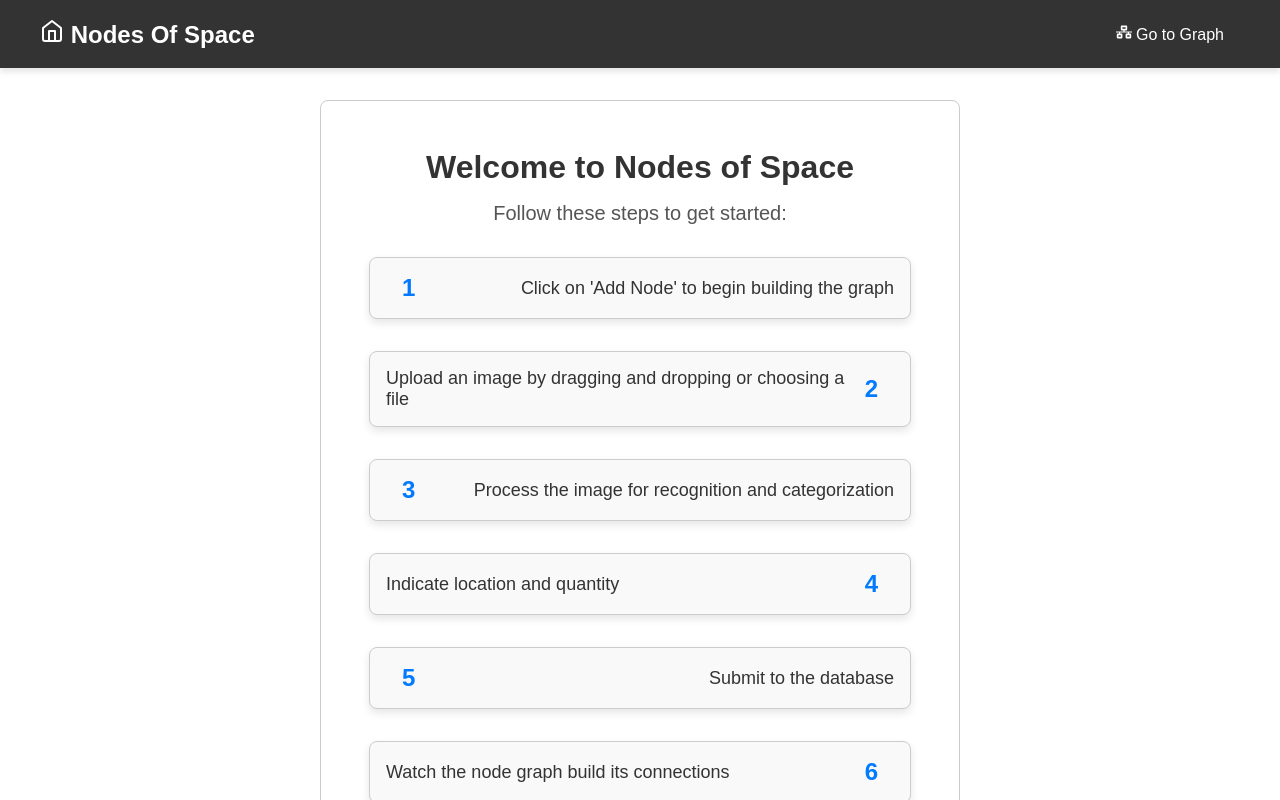
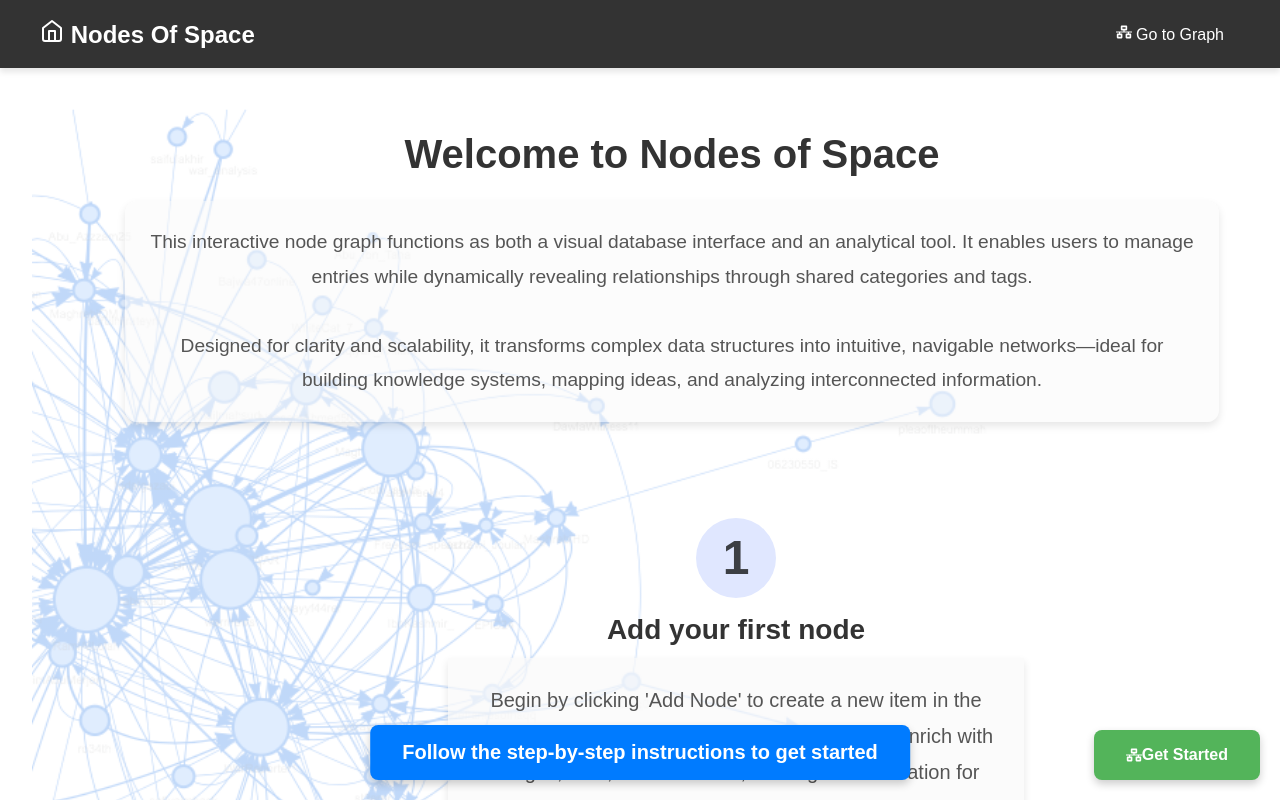
Before and after one commit to EpicurianCoder/nodesofspace, a Next.js app: page / in a window 1280 px wide. Built offline with nearby package versions, Linux system fonts and the light colour scheme.

Commit message:
Improve VisionAPI calls

```diff
--- a/src/app/globals.css
+++ b/src/app/globals.css
@@ -516,63 +516,110 @@ button[type="submit"]:hover {
   font-size: 1.25rem; /* Adjust icon size */
 }
 
+.landing-container {
+  width: 100vw; /* Full width of the viewport */
+  height: 100vh; /* Full height of the viewport */
+  padding: 2rem; /* Add padding for spacing */
+  box-sizing: content-box;
+}
+
 /* Landing Page Styling */
 .landing-page {
-  max-width: 800px;
+  max-width: auto;
   margin: 0 auto;
   padding: 2rem;
   text-align: center;
+  background-image:
+    linear-gradient(to right, rgba(255, 255, 255, 0.7), rgba(255, 255, 255, 0.7)), /* Transparent gradient overlay */
+    url('/images/screen-shot-2016-07-03-at-10-32-05-pm.webp'),
+    url('/images/screen-shot-2016-07-03-at-10-32-05-pm.webp');
+    background-size: 200% 200%, 130%, 130%; /* Set the size for both images */
+    background-position: -600px -10px, 300px 1500px; /* Position the first and second images */
+    background-repeat: no-repeat, no-repeat, no-repeat; /* Prevent additional repeats */
 }
 
 .landing-title {
-  font-size: 2rem;
+  font-size: 2.5rem;
   font-weight: bold;
-  margin-bottom: 1rem;
+  margin-bottom: 1.5rem;
   color: #333;
 }
 
 .landing-subtitle {
-  font-size: 1.25rem;
+  font-size: 1.2rem; /* Increase font size for better visibility */
   margin-bottom: 2rem;
   color: #555;
+  line-height: 1.8;
+  padding: 1.5rem; /* Add padding inside the box */
+  background-color:rgba(249, 249, 249, 0.5); /* Light background with 70% opacity */
+  box-shadow: 0 4px 8px rgba(0, 0, 0, 0.1); /* Subtle shadow for depth */
+  border-radius: 12px; /* Rounded corners */
+  text-align: center; /* Center-align the text */
+  max-width: 90%; /* Limit the width for readability */
+  margin: 0 auto 2rem; /* Center the box and add spacing below */
+  box-shadow: 0 4px 8px rgba(0, 0, 0, 0.1); /* Subtle shadow for depth */
 }
 
 .steps-container {
   display: flex;
+  padding: 2rem;
   flex-direction: column;
-  gap: 2rem;
+  gap: 2rem; /* Add spacing between steps */
 }
 
 .step {
   display: flex;
+  flex-direction: column;
   align-items: center;
-  justify-content: space-between;
-  padding: 1rem;
-  border: 1px solid #ccc;
-  border-radius: 8px;
-  background-color: #f9f9f9;
-  box-shadow: 0 4px 8px rgba(0, 0, 0, 0.1);
+  text-align: center;
+  padding: 2rem;
 }
 
 .step-left {
-  flex-direction: row;
+  align-self: flex-start; /* Align to the left */
+  padding-left: 10rem;
 }
 
 .step-right {
-  flex-direction: row-reverse;
+  align-self: flex-end; /* Align to the right */
+  padding-right: 10rem;
 }
 
 .step-number {
-  font-size: 1.5rem;
+  font-size: 3rem;
+  padding: 0.5rem;
+  border-radius: 50%;
+  background-color: #e0e7ff;
+  width: 5rem;
+  height: 5rem;
+  display: flex;
+  justify-content: center;
+  align-items: center;
   font-weight: bold;
-  color: #007bff;
-  margin: 0 1rem;
+  color: #3c3f44;
+  margin-bottom: 1rem;
 }
 
-.step-text {
-  font-size: 1.125rem;
-  color: #333;
-  text-align: left;
+/* Larger and more prominent step text */
+.step-text-1 {
+  max-width: 60%;
+  font-size: 1.75rem; /* Increase font size for the header */
+  font-weight: bold;
+  color: #333; /* Darker color for the header */
+  margin-bottom: 0.75rem; /* Add more spacing below */
+  text-align: center; /* Center-align the text */
+}
+
+.step-text-2 {
+  max-width: 60%;
+  font-size: 1.25rem; /* Increase font size for the explanation */
+  font-weight: normal;
+  color: #555; /* Lighter color for the explanation */
+  line-height: 1.8; /* Improve readability with increased line height */
+  text-align: center; /* Center-align the text */
+  background-color:rgba(249, 249, 249, 0.7); /* Light background with 70% opacity */
+  box-shadow: 0 4px 8px rgba(0, 0, 0, 0.1); /* Subtle shadow for depth */
+  padding: 1.5rem; /* Add padding inside the box */
 }
 
 .loading-overlay {
@@ -615,3 +662,50 @@ button[type="submit"]:hover {
   max-width: 200px;
   height: auto;
 }
+
+.step-by-step {
+  position: fixed; /* Fix the element to the viewport */
+  bottom: 20px; /* Position it 20px from the bottom of the screen */
+  left: 50%; /* Center it horizontally */
+  transform: translateX(-50%); /* Adjust for centering */
+  background-color: #007bff; /* Blue background for visibility */
+  color: #fff; /* White text for contrast */
+  padding: 1rem 2rem; /* Add padding for spacing */
+  border-radius: 8px; /* Rounded corners for a modern look */
+  box-shadow: 0 4px 8px rgba(0, 0, 0, 0.2); /* Subtle shadow for depth */
+  font-size: 1.25rem; /* Adjust font size for readability */
+  font-weight: bold; /* Make the text bold */
+  z-index: 1000; /* Ensure it appears above other elements */
+  text-align: center; /* Center-align the text */
+}
+
+.button-container {
+  position: fixed; /* Fix the button to the viewport */
+  bottom: 20px; /* Position it 20px from the bottom of the screen */
+  right: 20px; /* Position it 20px from the right of the screen */
+  z-index: 1000; /* Ensure it appears above other elements */
+}
+
+.get-started-button {
+  font-weight: bold;
+  padding: 1rem 2rem; /* Add padding for spacing */
+  border-radius: 8px; /* Rounded corners for a modern look */
+  display: flex; /* Use flexbox for centering */
+  justify-content: center; /* Center content horizontally */
+  align-items: center; /* Center content vertically */
+  background-color: #e0e7ff; /* Light blue background */
+  color: #ffffff; /* Darker text color for contrast */
+  background-color: #53b45a;
+  font-size: 1rem; /* Adjust font size for readability */
+  font-weight: bold; /* Make the text bold */
+  text-decoration: none; /* Remove underline */
+  box-shadow: 0 4px 8px rgba(0, 0, 0, 0.2); /* Subtle shadow for depth */
+  transition: transform 0.3s ease, box-shadow 0.3s ease; /* Add hover effects */
+}
+
+.get-started-button:hover {
+  transform: translateY(-3px); /* Slight lift on hover */
+  box-shadow: 0 6px 12px rgba(0, 0, 0, 0.3); /* Enhanced shadow on hover */
+  background-color: #36a33d; /* Darker blue on hover */
+  color: #000000;
+}
--- a/src/app/page.js
+++ b/src/app/page.js
@@ -2,15 +2,12 @@ import Image from "next/image";
 import styles from "./page.module.css";
 import LandingPage from "@/components/LandingPage";
 import NavbarLite from "@/components/NavbarLite";
-import { FiHome, FiUpload } from "react-icons/fi";
-import { FaNetworkWired } from 'react-icons/fa';
-import Link from "next/link";
 
 export default function Home() {
   return (
     <>
       <NavbarLite />
-      <main className="container">
+      <main className="landing-container">
         <LandingPage />
       </main>
     </>
--- a/src/components/LandingPage.jsx
+++ b/src/components/LandingPage.jsx
@@ -1,20 +1,45 @@
 import React from 'react';
+import { FaNetworkWired } from 'react-icons/fa';
+import Link from 'next/link';
 
 export default function LandingPage() {
   const steps = [
-    "Click on 'Add Node' to begin building the graph",
-    "Upload an image by dragging and dropping or choosing a file",
-    "Process the image for recognition and categorization",
-    "Indicate location and quantity",
-    "Submit to the database",
-    "Watch the node graph build its connections",
-    "Delete and edit nodes using the UI",
+    [
+      "Add your first node",
+      "Begin by clicking 'Add Node' to create a new item in the graph. This establishes a unique entry you can enrich with images, data, and metadata, forming the foundation for later connections."
+    ],
+    [
+      "Upload an image for recognition",
+      "Drag and drop or select a file to associate a visual reference with your node. This image will be used for recognition and can help contextualize the data both visually and semantically."
+    ],
+    [
+      "Set location and quantity",
+      "Specify where this node exists in your domain—spatially, logically, or otherwise—and indicate quantity if relevant. This adds contextual detail that improves graph accuracy and node relevance."
+    ],
+    [
+      "Submit Entry to Database",
+      "Submit the node and its associated data to the underlying database. This action stores the entry and integrates it into the broader data model for future queries and graph computation."
+    ],
+    [
+      "View generated connections",
+      "Once submitted, the graph automatically updates to show how your new node links to existing ones based on shared tags and categories. This visualizes relationships and uncovers hidden structures."
+    ],
+    [
+      "Edit or remove as needed",
+      "Use the interface to update node content, adjust tags, or delete entries. This ensures the data remains accurate, relevant, and reflects the evolving structure of your dataset."
+    ]
   ];
 
   return (
     <div className="landing-page">
       <h1 className="landing-title">Welcome to Nodes of Space</h1>
-      <p className="landing-subtitle">Follow these steps to get started:</p>
+      <p className="landing-subtitle">This interactive node graph functions as both a visual database interface and an analytical tool. It enables users to manage entries while dynamically revealing relationships through shared categories and tags. <br/><br/>Designed for clarity and scalability, it transforms complex data structures into intuitive, navigable networks—ideal for building knowledge systems, mapping ideas, and analyzing interconnected information.</p>
+      <h3 className="step-by-step">Follow the step-by-step instructions to get started</h3>
+      <div className="button-container">
+          <Link href="/graph" className="get-started-button">
+            <FaNetworkWired/>Get Started
+          </Link>
+      </div>
       <div className="steps-container">
         {steps.map((step, index) => (
           <div
@@ -22,7 +47,8 @@ export default function LandingPage() {
             className={`step ${index % 2 === 0 ? 'step-left' : 'step-right'}`}
           >
             <div className="step-number">{index + 1}</div>
-            <p className="step-text">{step}</p>
+            <p className="step-text-1">{step[0]}</p>
+            <p className="step-text-2">{step[1]}</p>
           </div>
         ))}
       </div>
```
Also changed, not shown: src/components/UploadForm.jsx (+16 -5 lines), public/images/screen-shot-2016-07-03-at-10-32-05-pm.webp (added).
